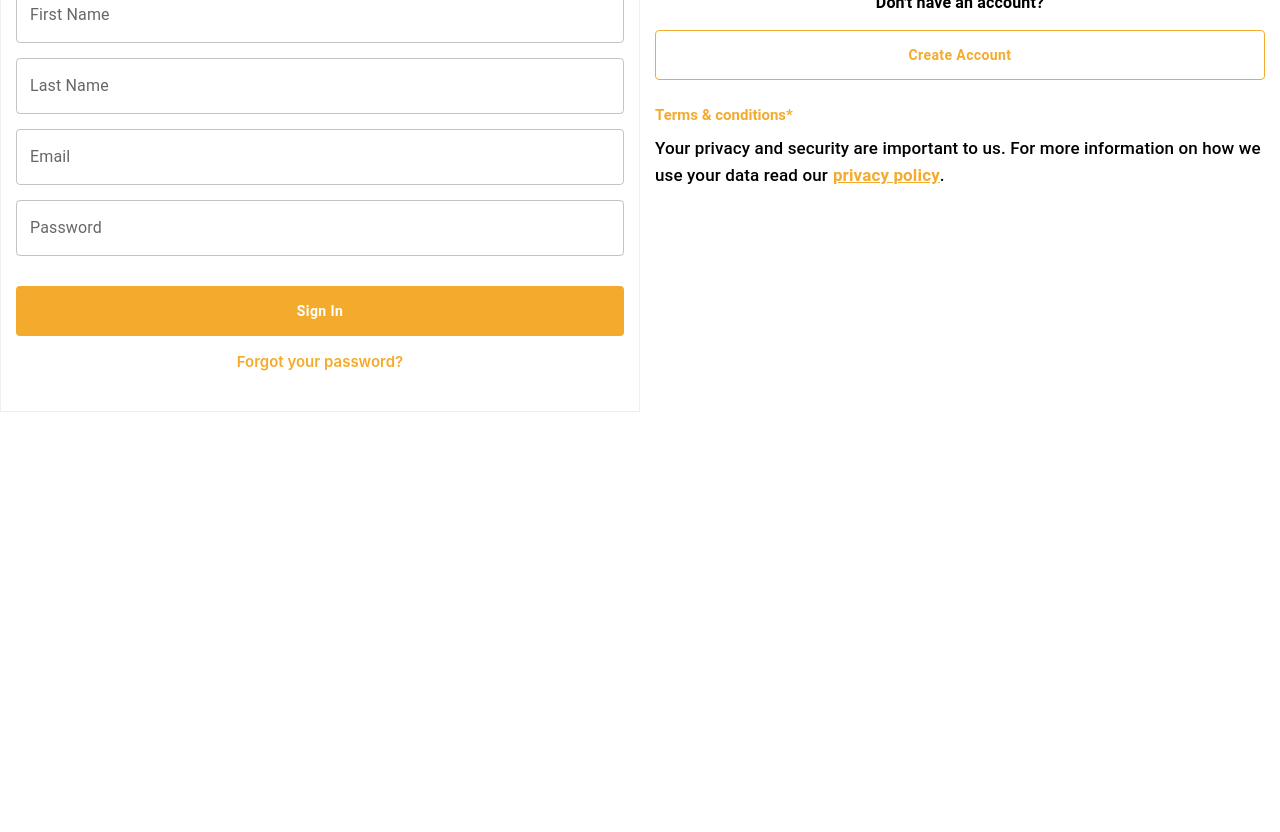
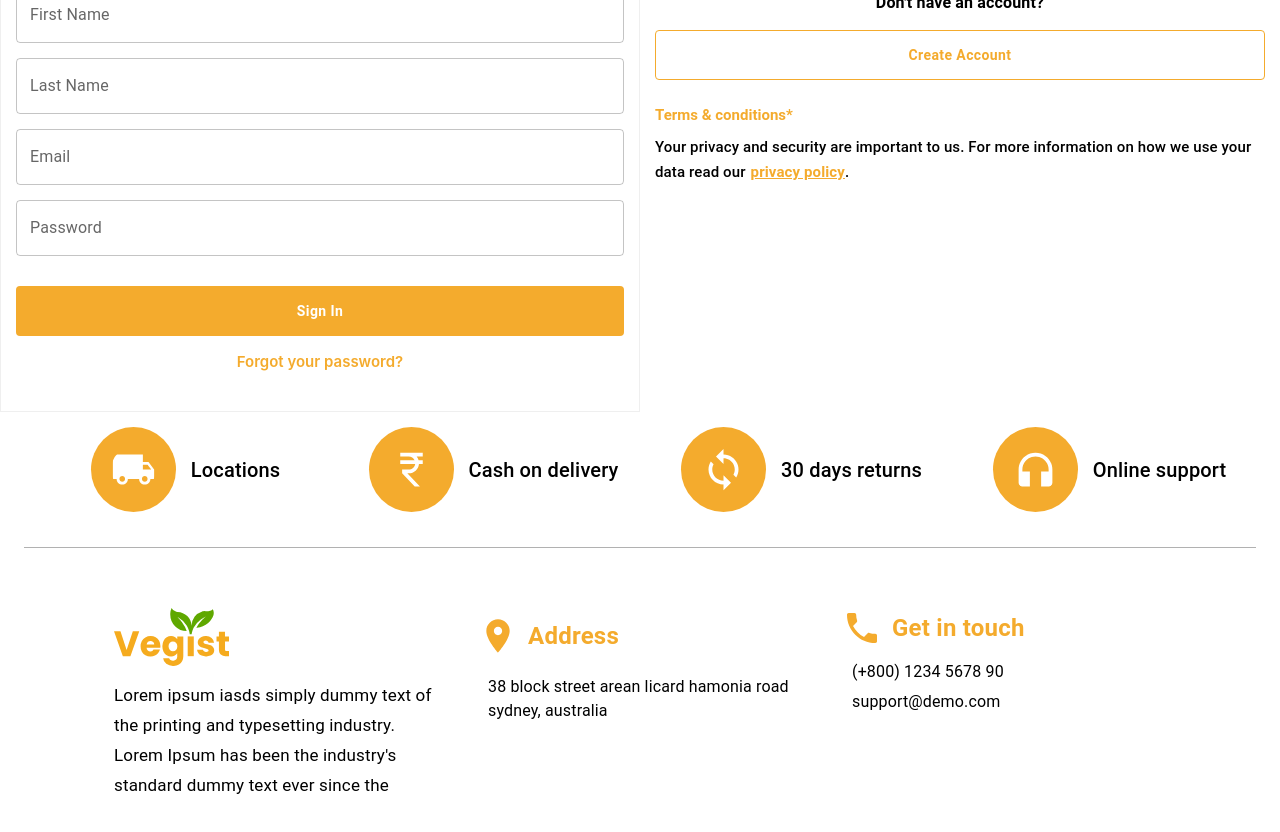
Before and after one commit to WNandini/Online-Groceries-Reactjs, a React (Create React App) app: page /register in a window 1280 px wide. Shown: the part 300-1132 px from the top of the page. Before the commit the page ends 800 px from the top, so only its background shows below. Built offline with nearby package versions, Linux system fonts and the light colour scheme; the HTML template or start-up script is replaced by a standard one.

Commit message:
Footer creation

```diff
--- a/src/App.js
+++ b/src/App.js
@@ -1,19 +1,27 @@
 import React from "react";
 import { BrowserRouter, Routes, Route } from "react-router-dom";
-import Landingpage from "./component/landingPage";
-import Login from "./authentication/login";
-import Register from "./authentication/register";
+import Landingpage from "./landingPages/landingPage";
+import Login from "./authentication/component/login";
+import Register from "./authentication/component/register";
+import Header from "./comman/component/header";
+import Dropdown from "./comman/component/dropdown";
+import Footer from "./comman/component/footer";
 
 const App = () => {
   return(
       <BrowserRouter>
+        <Header/>
+        <Dropdown/>
         <Routes>
           <Route exact path='/' element={<Landingpage/>}/>
           <Route exact path='/login' element={<Login/>}/>
           <Route exact path='/register' element={<Register/>}/>
-        {/* https://vegina-store.myshopify.com/ */}
         </Routes>
+        <Footer/>
       </BrowserRouter>
   )
 }
+
+{/* https://vegina-store.myshopify.com/ */}
+
 export default App;
--- a/src/authentication/login.js
+++ b/src/authentication/component/login.js
@@ -1,15 +1,11 @@
 import React from 'react';
-import Header from "../comman/header";
-import Dropdown from "../comman/dropdown";
 import { Grid, Box, Typography, TextField, Button} from '@mui/material';
 import { Link } from 'react-router-dom';
-import "./auth.css";
+import "../style/auth.css";
 
 const Login = () => {
     return(
         <>
-        <Header/>
-        <Dropdown/>
         <Grid container>
             <Grid item lg={6} xs={12} sm={6}>
                 <Box
--- a/src/authentication/register.js
+++ b/src/authentication/component/register.js
@@ -1,15 +1,11 @@
 import React from 'react';
-import Header from "../comman/header";
-import Dropdown from "../comman/dropdown";
 import { Grid, Box, Typography, TextField, Button} from '@mui/material';
 import { Link } from 'react-router-dom';
-import "./auth.css";
+import "../style/auth.css";
 
 const Register = () => {
    return(
       <>
-      <Header/>
-      <Dropdown/>
       <Grid container>
           <Grid item lg={6} xs={12} sm={6}>
               <Box
--- a/src/authentication/auth.css
+++ b/src/authentication/style/auth.css
@@ -74,7 +74,8 @@
     color: #f4ab2d;
 }
 .termsCondition h6{
-    font-size: 17px;
+    font-size: 15px;
+    line-height: 25px;
 }
 .termsCondition h6 a{
     color: #f4ab2d;
--- a/src/comman/dropdown.js
+++ b/src/comman/component/dropdown.js
@@ -3,7 +3,7 @@ import { Container, Box, Typography,Divider, Grid } from "@mui/material";
 import KeyboardArrowDownIcon from '@mui/icons-material/KeyboardArrowDown';
 import KeyboardArrowRightIcon from '@mui/icons-material/KeyboardArrowRight';
 import HeadsetMicIcon from '@mui/icons-material/HeadsetMic';
-import './dropdown.css'
+import '../style/dropdown.css';
 
 const Dropdown = () => {
     return(
--- /dev/null
+++ b/src/comman/component/footer.js
@@ -0,0 +1,71 @@
+import React from "react";
+import { Container, Grid, Box, Typography } from '@mui/material';
+import LocalShippingIcon from '@mui/icons-material/LocalShipping';
+import CurrencyRupeeIcon from '@mui/icons-material/CurrencyRupee';
+import LoopIcon from '@mui/icons-material/Loop';
+import HeadphonesIcon from '@mui/icons-material/Headphones';
+import LocationOnIcon from '@mui/icons-material/LocationOn';
+import LocalPhoneIcon from '@mui/icons-material/LocalPhone';
+import '../style/footer.css';
+
+const Footer = () => {
+    return(
+        <Container maxWidth="false" >
+            <Grid container className="footerMainContainer">
+                <Grid item lg={3} xs={12} sm={6}>
+                    <Box className="iconMainBox">
+                        <LocalShippingIcon className="icon" style={{color: "#fff", backgroundColor: '#f4ab2d',width: '45px',height: '45px'}}/>
+                        <Typography variant="h6">Locations</Typography>
+                    </Box>
+                </Grid>
+                <Grid item lg={3} xs={12} sm={6}>
+                    <Box className="iconMainBox">
+                        <CurrencyRupeeIcon className="icon" style={{color: "#fff", backgroundColor: '#f4ab2d',width: '45px',height: '45px'}}/>
+                        <Typography variant="h6">Cash on delivery</Typography>
+                    </Box>
+                </Grid>
+                <Grid item lg={3} xs={12} sm={6}>
+                    <Box className="iconMainBox">
+                        <LoopIcon className="icon" style={{color: "#fff", backgroundColor: '#f4ab2d',width: '45px',height: '45px'}}/>
+                        <Typography variant="h6">30 days returns</Typography>
+                    </Box>
+                </Grid>
+                <Grid item lg={3} xs={12} sm={6}>
+                    <Box className="iconMainBox">
+                        <HeadphonesIcon className="icon" style={{color: "#fff", backgroundColor: '#f4ab2d',width: '45px',height: '45px'}}/>
+                        <Typography variant="h6">Online support</Typography>
+                    </Box>
+                </Grid>
+            </Grid>
+            <Grid container className="addressDiv">
+                <Grid item lg={4} xs={12}>
+                    <Box className="logoFooter">
+                        <img src="assets/icons/logo.svg" alt="Logo"/>
+                        <Typography>Lorem ipsum iasds simply dummy text of the printing and typesetting industry. Lorem Ipsum has been the industry's standard dummy text ever since the</Typography>
+                    </Box>
+                </Grid>
+                <Grid item lg={4} xs={12}>
+                    <Box className="addressMainDiv">
+                        <Box>
+                            <LocationOnIcon style={{color: "#f4ab2d",width: '40px',height: '40px'}}/>
+                            <Typography>Address</Typography>
+                        </Box>
+                        <Typography>38 block street arean licard hamonia road sydney, australia </Typography>
+                    </Box>
+                </Grid>
+                <Grid item lg={4} xs={12}>
+                    <Box className="phoneMainDiv">
+                        <Box>
+                            <LocalPhoneIcon style={{color: "#f4ab2d",width: '40px',height: '40px'}}/>
+                            <Typography>Get in touch</Typography>
+                        </Box>
+                        <Typography>(+800) 1234 5678 90</Typography>
+                        <Typography>support@demo.com</Typography>
+                    </Box>
+                </Grid>
+            </Grid>
+        </Container>
+    )
+}
+
+export default Footer;
--- a/src/comman/header.js
+++ b/src/comman/component/header.js
@@ -12,7 +12,7 @@ import AccountCircleIcon from '@mui/icons-material/AccountCircle';
 import Divider from '@mui/material/Divider';
 import MenuIcon from '@mui/icons-material/Menu';
 import {Link} from 'react-router-dom';
-import './header.css';
+import '../style/header.css';
 
 const Header = () => {
     return(
--- /dev/null
+++ b/src/comman/style/footer.css
@@ -0,0 +1,76 @@
+.footerMainContainer>div{
+    border-bottom: 1px solid #1d1d1d57;
+    padding-bottom: 20px;
+}
+.iconMainBox{
+    display: flex;
+    justify-content: center;
+    align-items: center;
+}
+.icon{
+    padding: 20px;
+    border-radius: 50%;
+    margin: 15px;
+}
+.logoFooter{
+    padding: 20px;
+}
+.logoFooter img{
+    width: 115px;
+    margin-bottom: 10px;
+}
+.logoFooter p{
+    font-size: 17px;
+    line-height: 30px;
+}
+.addressMainDiv{
+    padding: 20px;
+    line-height: 30px;
+}
+.addressMainDiv>div{
+    display: inline-flex;
+    align-items: center;
+}
+.addressMainDiv>div>p{
+    font-size: 24px;
+    font-weight: 600;
+    color: #f4ab2d;
+}
+.addressMainDiv p{
+    padding: 10px;
+}
+.phoneMainDiv{
+    padding: 20px;
+    line-height: 30px;
+}
+.phoneMainDiv>div{
+    display: inline-flex;
+    align-items: center;
+}
+.phoneMainDiv>div>p{
+    font-size: 24px;
+    font-weight: 600;
+    color: #f4ab2d;
+}
+.phoneMainDiv p{
+    padding-left: 10px;
+    line-height: 30px;
+}
+.addressDiv{
+    padding: 40px 70px;
+}
+@media only screen and (min-width: 320px) and (max-width: 1191px) {
+    .iconMainBox{
+        display: flex;
+        justify-content: start;
+        align-items: center;
+    }
+    .icon {
+        padding: 10px;
+        border-radius: 50%;
+        margin: 15px;
+    }
+    .addressDiv{
+        padding: 0px;
+    }
+}
--- a/src/component/landingPage.js
+++ b/src/landingPages/landingPage.js
@@ -1,6 +1,4 @@
 import React from "react";
-import Header from "../comman/header";
-import Dropdown from "../comman/dropdown";
 import { useTheme } from '@mui/material/styles';
 import { Box, Icon, Button, Grid } from '@mui/material';
 import Typography from '@mui/material/Typography';
@@ -30,8 +28,6 @@ const Landingpage = () => {
 
     return(
         <>
-            <Header/>
-            <Dropdown/>
             {/* Carousal Section Start*/}
             <Box>
                 <AutoPlaySwipeableViews
```
Also changed, not shown: src/comman/style/dropdown.css (renamed from src/comman/dropdown.css, +0 -15 lines), src/comman/style/header.css (renamed from src/comman/header.css), src/landingPages/landingPage.css (renamed from src/component/landingPage.css). Lines whose indentation alone changed are shown as unchanged.
